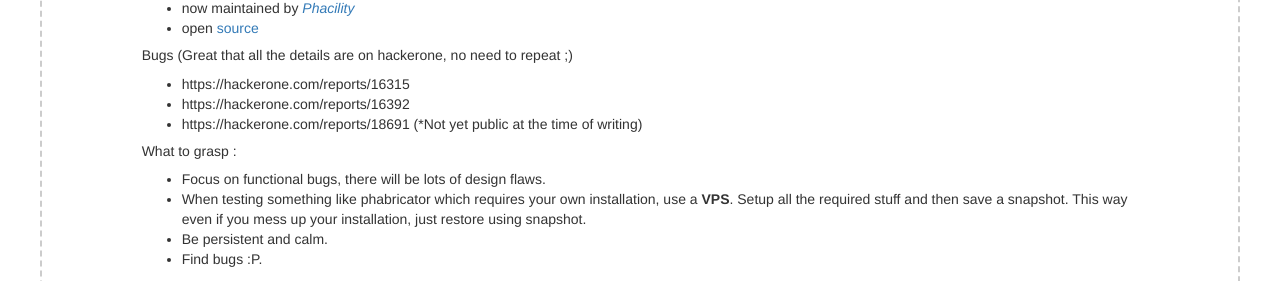
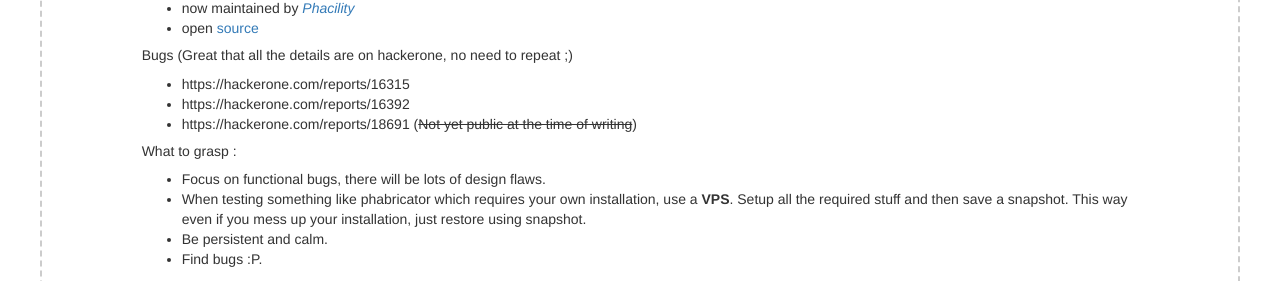
Before and after one commit to flabbergastedbd/tunnelshade.github.io, a Jekyll site: the page built from _posts/2014-07-02-phabricator-hacks.markdown, in a window 1280 px wide. Shown: the part 456-737 px from the top of the page. Built offline with Jekyll 4.4.1, drawn with Linux system fonts in a browser that asks for light colours; nearby versions of some CDN libraries; Markdown is read by kramdown in place of the engine named in the settings; comment, search, counter and statistics services are not loaded.

```diff
--- a/_posts/2014-07-02-phabricator-hacks.markdown
+++ b/_posts/2014-07-02-phabricator-hacks.markdown
@@ -20,7 +20,7 @@ fresh & bounties from [**IBB**](https://hackerone.com/ibb) are special. So enter
 
 + https://hackerone.com/reports/16315
 + https://hackerone.com/reports/16392
-+ https://hackerone.com/reports/18691 (*Not yet public at the time of writing)
++ https://hackerone.com/reports/18691 (~~Not yet public at the time of writing~~)
 
 ##### What to grasp :
 
```
